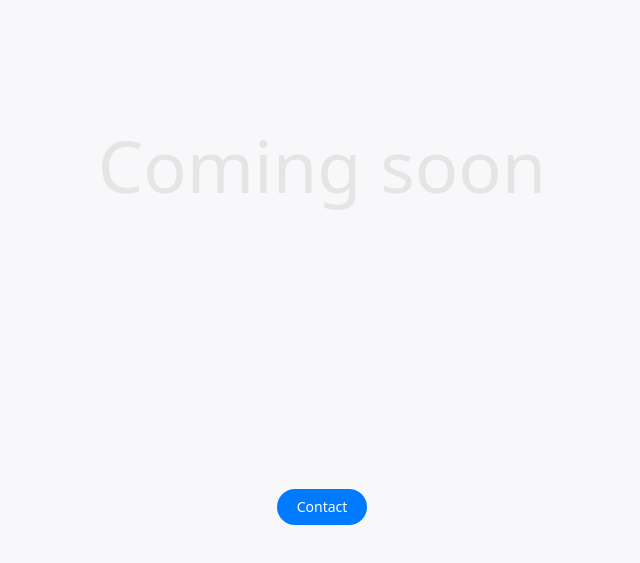
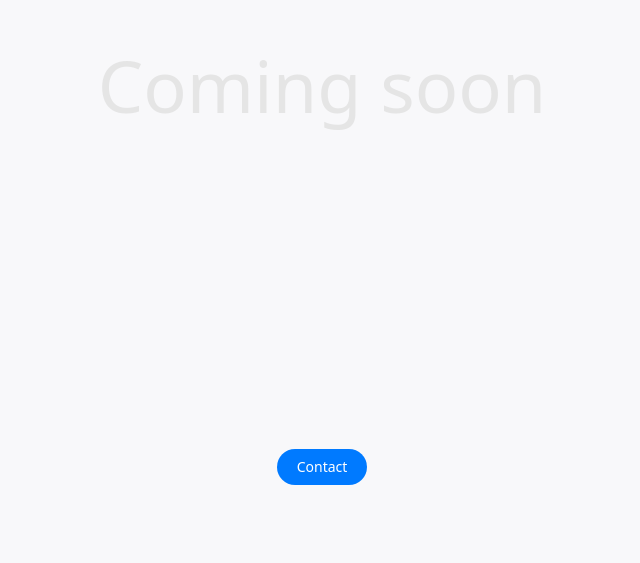
Before and after one commit to eriknson/me, a Next.js app: page / in a window 1280 px wide. Shown: the part 235-798 px from the top of the page, without its empty margins (318-958 px from the left). Built offline with nearby package versions, Linux system fonts and the light colour scheme.

Commit message:
Fix viewport height and ensure contact button is visible on all devices

```diff
--- a/src/app/page.tsx
+++ b/src/app/page.tsx
@@ -38,7 +38,12 @@ export default function Home() {
   useEffect(() => {
     const checkMobile = () => {
       setIsMobile(window.innerWidth < 768);
+
+      // Adjust viewport height for mobile browsers
+      const vh = window.innerHeight * 0.01;
+      document.documentElement.style.setProperty('--vh', `${vh}px`);
     };
+
     checkMobile();
     window.addEventListener('resize', checkMobile);
 
@@ -220,9 +225,10 @@ export default function Home() {
   }, [updatePhysics])
 
   return (
-    <main className="relative min-h-screen w-full overflow-hidden bg-[#F8F8FA] dark:bg-[#111111]">
+    <main className="relative h-screen w-full overflow-hidden bg-[#F8F8FA] dark:bg-[#111111]"
+          style={{ height: 'calc(var(--vh, 1vh) * 100)' }}>
       <h1
-        className="absolute left-1/2 top-1/2 -translate-x-1/2 -translate-y-1/2
+        className="absolute left-1/2 top-[40%] -translate-x-1/2 -translate-y-1/2
                    text-5xl md:text-6xl lg:text-7xl font-medium pointer-events-none z-40
                    text-[#e5e5e5] dark:text-[#333333] text-center w-full px-4"
         style={{
@@ -232,7 +238,7 @@ export default function Home() {
         Coming soon
       </h1>
 
-      <div className="absolute bottom-10 left-0 right-0 flex justify-center items-center z-[100]">
+      <div className="absolute bottom-[10vh] left-0 right-0 flex justify-center items-center z-[100]">
         <a
           href="mailto:contact@eriks.design"
           className="px-6 py-3 md:px-5 md:py-2 rounded-full text-base md:text-sm font-medium
```
